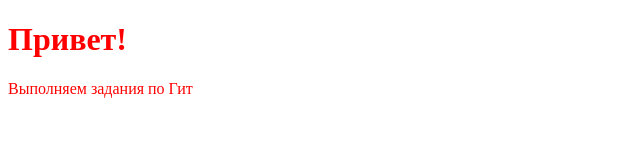
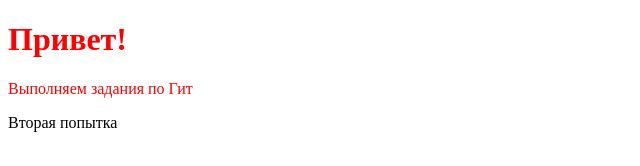
Before and after one commit to Shepelev-Mikhail/first-project, a plain HTML site: page index.html in a window 1280 px wide. Shown: the whole page, without its empty margins (0-640 px from the left). Drawn offline with Linux system fonts and the light colour scheme.

Commit message:
еще абзац

```diff
--- a/index.html
+++ b/index.html
@@ -7,5 +7,6 @@
 <body>
 	<h1 class="h1">Привет!</h1>
 	<p class="p">Выполняем задания по Гит</p>
+	<p>Вторая попытка</p>
 </body>
 </html>
```
